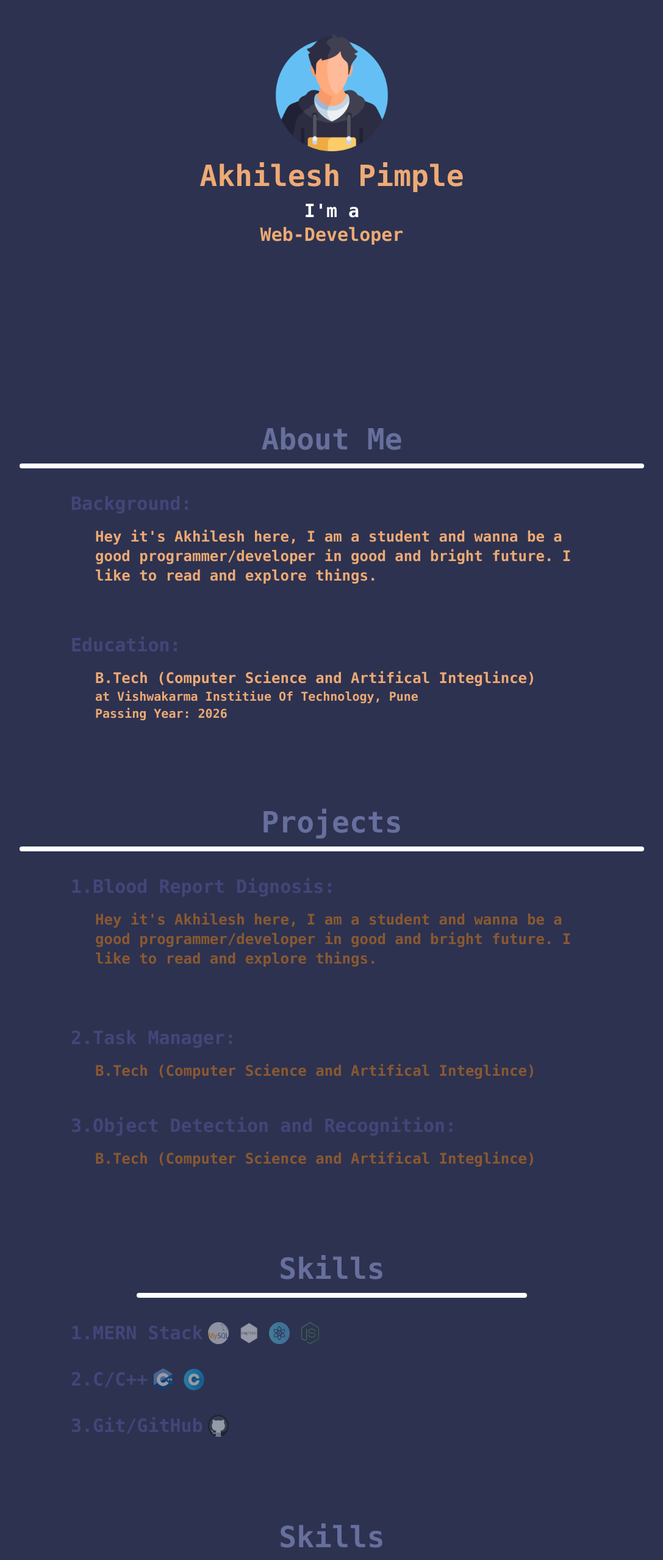
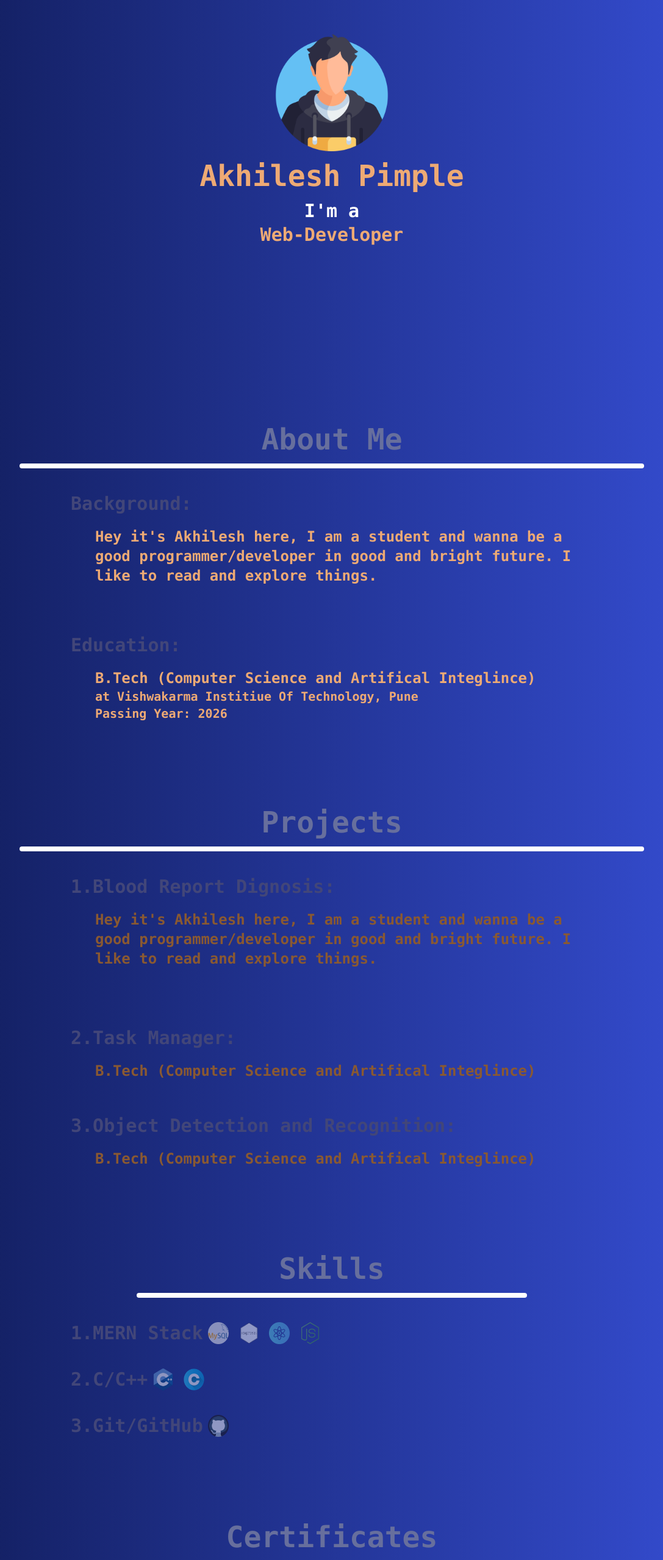
Before and after one commit to Akhilesh1326/Personal-Portfolio, a React (Vite) app in the folder frontend/: page / in a window 1280 px wide. Shown: the top 2558 px of the page at 61% size, without its empty margins (96-1183 px from the left). Built offline with nearby package versions, Linux system fonts and the light colour scheme.

Commit message:
bg gradient add

```diff
--- a/frontend/src/components/Home.jsx
+++ b/frontend/src/components/Home.jsx
@@ -1,4 +1,4 @@
-import React, { useEffect, useState } from "react";
+import { useEffect, useState, React } from "react";
 import proimg from "../assets/male_profile.png";
 import VITlogo from "../assets/vit_logo2.png";
 import p1i1 from "../assets/p1i1.png";
@@ -20,9 +20,6 @@ const Home = () => {
   const [text2, setText2] = useState("");
   const [text3, setText3] = useState("");
   const [text4, setText4] = useState("");
-
-  const [disableCerti1, setDisableCerti1] = useState(true);
-  const [disableCerti2, setDisableCerti2] = useState(false);
 
   var count = 0;
   useEffect(() => {
@@ -93,7 +90,7 @@ const Home = () => {
     }, 100);
   };
   return (
-    <div className="bg-[#2d3250] scroll-smooth">
+    <div className="bg-[#2d3250] bg-gradient-to-r from-[#121e5e] via-#2b0080-100 to-[#354dd2] scroll-smooth">
       <div className="flex flex-col justify-center items-center h-auto pt-10">
         <img
           src={proimg}
@@ -105,27 +102,27 @@ const Home = () => {
         </p>
         <div className="flex flex-col items-center">
           <p className="text-xl sm:text-1xl md:text-2xl lg:text-3xl text-[#ffff] font-semibold font-mono transition-opacity">
-            I'm a
+            I{"'"}m a
           </p>
           <p className="text-xl sm:text-1xl md:text-2xl lg:text-3xl text-[#EEAA74] font-semibold font-mono transition-opacity animate-mod my-2 mb-[10rem] lg:mb-[18rem]">
             {im}
           </p>
         </div>
         <div className="flex flex-col items-center group mb-20">
-          <p className="text-2xl sm:text-3xl md:text-4xl lg:text-5xl mb-4 text-[#676f9d] font-semibold font-mono  transition ease-in-out duration-300 group-hover:-translate-y-3 group-hover:text-[#8f99d1]">
+          <p className="text-2xl sm:text-3xl md:text-4xl lg:text-5xl mb-4 text-[#676f9d] font-semibold font-mono  transition ease-in-out duration-300 group-hover:-translate-y-3 group-hover:text-[#ffffff]">
             About Me
           </p>
           <div className="h-1 w-[80%] lg:h-2  md mb-5 bg-white rounded-full font-mono transition ease-in-out duration-300 group-hover:-translate-y-2"></div>
           <div className="w-[70%] transition duration-500 delay-150 shadow-inherit  group-hover:shadow-[10px_10px_5px_10px]  group-hover:-translate-y-2  py-5 px-5 ">
-            <p className="text-xl sm:text-1xl md:text-2xl lg:text-3xl mb-20 text-[#424679] font-semibold font-mono transition ease-in-out duration-300 group-hover:-translate-y-2 group-hover:text-[#676f9d]">
+            <p className="text-xl sm:text-1xl md:text-2xl lg:text-3xl mb-20 text-[#424679] font-semibold font-mono transition ease-in-out duration-300 group-hover:-translate-y-2 group-hover:text-[#ffff]">
               Background:
               <p className="mt-5 text-lg sm:text-xl md:text-1xl lg:text-2xl ml-10 text-[#EEAA74] transition duration-100 group-hover:text-[#ff9d4e]">
-                Hey it's Akhilesh here, I am a student and wanna be a good
+                Hey it{"'"}s Akhilesh here, I am a student and wanna be a good
                 programmer/developer in good and bright future. I like to read
                 and explore things.
               </p>
             </p>
-            <p className="text-xl sm:text-1xl md:text-2xl lg:text-3xl mb-10 text-[#424679] font-semibold font-mono transition ease-in-out duration-300 group-hover:-translate-y-2 group-hover:text-[#676f9d] group/img">
+            <p className="text-xl sm:text-1xl md:text-2xl lg:text-3xl mb-10 text-[#424679] font-semibold font-mono transition ease-in-out duration-300 group-hover:-translate-y-2 group-hover:text-[#ffff] group/img">
               Education:
               <p className="mt-5 text-lg sm:text-xl md:text-1xl lg:text-2xl ml-10 text-[#EEAA74] transition duration-100 group-hover:text-[#ff9d4e]">
                 B.Tech {"("}Computer Science and Artifical Integlince{")"}
@@ -149,7 +146,7 @@ const Home = () => {
           </div>
         </div>
         <div className="flex flex-col items-center group">
-          <p className="text-2xl sm:text-3xl md:text-4xl lg:text-5xl mb-4 text-[#676f9d] font-semibold font-mono  transition ease-in-out duration-300 group-hover:-translate-y-3 group-hover:text-[#8f99d1]">
+          <p className="text-2xl sm:text-3xl md:text-4xl lg:text-5xl mb-4 text-[#676f9d] font-semibold font-mono  transition ease-in-out duration-300 group-hover:-translate-y-3 group-hover:text-[#c2c8e9]">
             Projects
           </p>
           <div className="h-1 w-[80%] lg:h-2 mb-5 bg-white rounded-full font-mono transition ease-in-out duration-300 group-hover:-translate-y-2"></div>
@@ -162,7 +159,7 @@ const Home = () => {
                 >
                   1.Blood Report Dignosis:
                   <p className="mt-5 text-lg sm:text-xl md:text-1xl lg:text-2xl ml-10 text-[#8a5931] transition duration-100 group-hover:text-[#ff9d4e] group-hover/ic:text-[#c78f3b]">
-                    Hey it's Akhilesh here, I am a student and wanna be a good
+                    Hey it{"'"}s Akhilesh here, I am a student and wanna be a good
                     programmer/developer in good and bright future. I like to
                     read and explore things.
                   </p>
@@ -209,7 +206,7 @@ const Home = () => {
         </div>
 
         <div className="flex flex-col items-center group">
-          <p className="text-2xl sm:text-3xl md:text-4xl lg:text-5xl mb-4 text-[#676f9d] font-semibold font-mono  transition ease-in-out duration-300 group-hover:-translate-y-3 group-hover:text-[#8f99d1]">
+          <p className="text-2xl sm:text-3xl md:text-4xl lg:text-5xl mb-4 text-[#676f9d] font-semibold font-mono  transition ease-in-out duration-300 group-hover:-translate-y-3 group-hover:text-[#c2c8e9]">
             Skills
           </p>
           <div className="h-1 w-[50%] lg:h-2 md mb-5 bg-white rounded-full font-mono transition ease-in-out duration-300 group-hover:-translate-y-2 "></div>
@@ -267,11 +264,11 @@ const Home = () => {
           </div>
         </div>
         <div className="flex flex-col items-center group mb-20">
-          <p className="text-2xl sm:text-3xl md:text-4xl lg:text-5xl mb-4 text-[#676f9d] font-semibold font-mono  transition ease-in-out duration-300 group-hover:-translate-y-3 group-hover:text-[#8f99d1]">
-            Skills
+          <p className="text-2xl sm:text-3xl md:text-4xl lg:text-5xl mb-4 text-[#676f9d] font-semibold font-mono  transition ease-in-out duration-300 group-hover:-translate-y-3 group-hover:text-[#c2c8e9]">
+            Certificates
           </p>
 
-          <div className="h-1 w-[50%] lg:h-2 md mb-5 bg-white rounded-full font-mono transition ease-in-out duration-300 group-hover:-translate-y-2 "></div>
+          <div className="h-1 w-[70%] lg:h-2 md mb-5 bg-white rounded-full font-mono transition ease-in-out duration-300 group-hover:-translate-y-2 "></div>
           <p className="text-slate-400 font-semibold text-lg transition-all duration-300 group-hover:-translate-y-2 group-hover:text-slate-50 my-4">Click on Certificate for more info</p>
           <div className="transition duration-500 delay-150 shadow-inherit group-hover:shadow-[5px_5px_2px_5px] group-hover:-translate-y-2">
 
```
